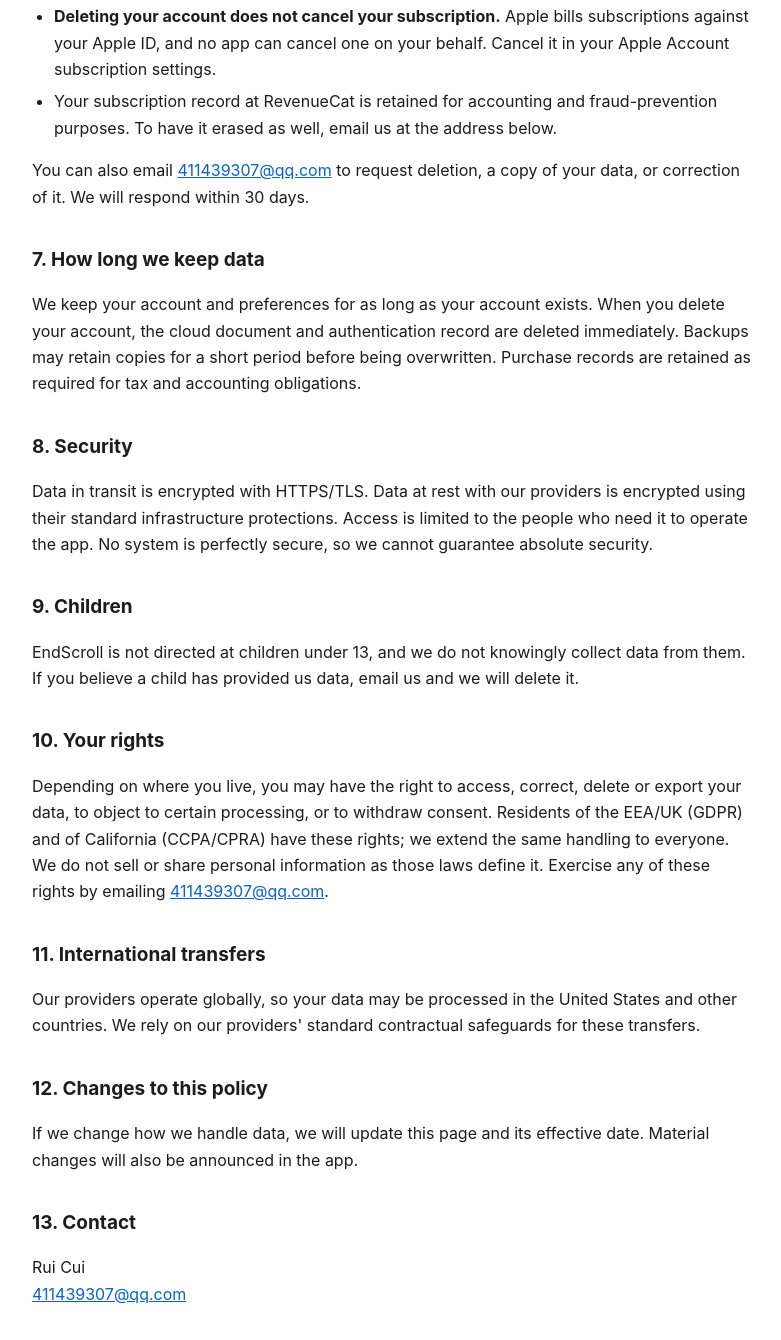
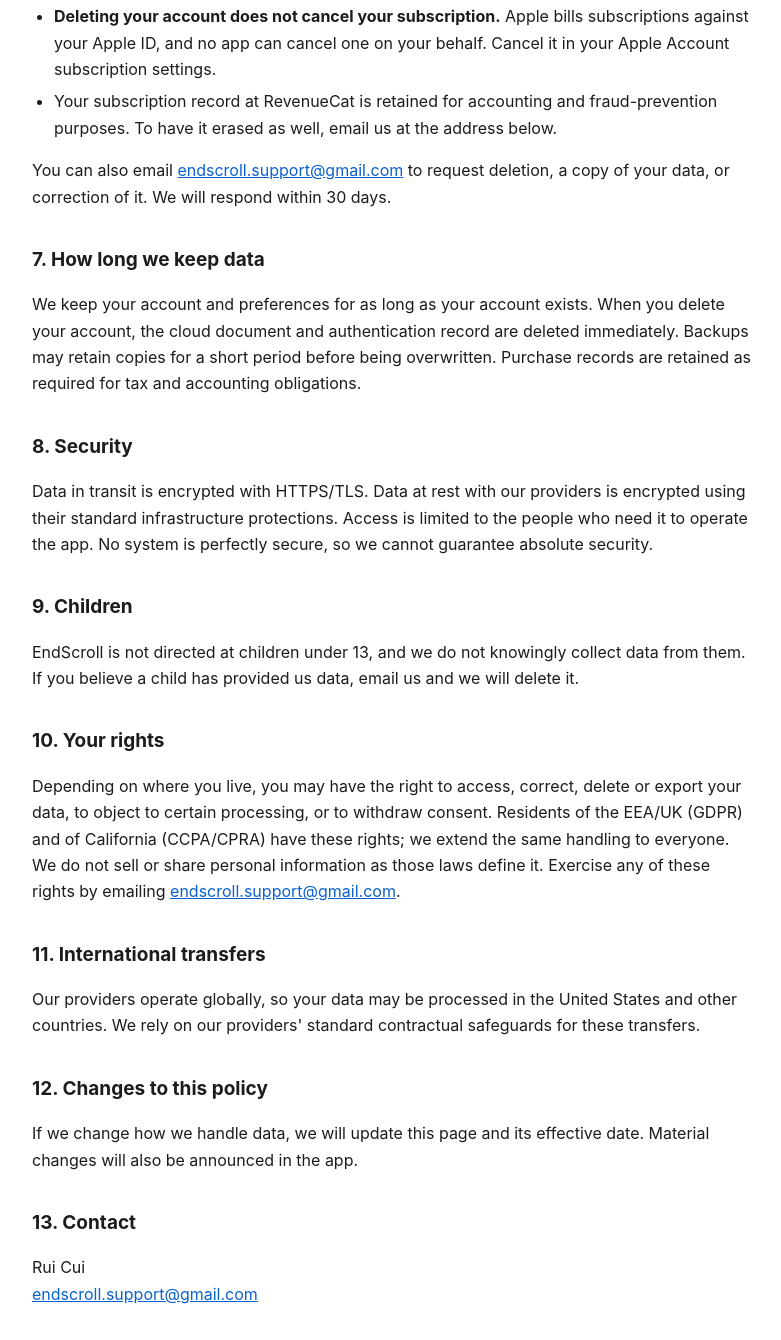
Before and after one commit to PythonEatViper/endscroll-legal, a plain HTML site: page privacy/index.html in a window 1280 px wide. Shown: the part 2140-3480 px from the top of the page, without its empty margins (248-1029 px from the left). Drawn offline with Linux system fonts and the light colour scheme.

Commit message:
Update index.html

```diff
--- a/privacy/index.html
+++ b/privacy/index.html
@@ -154,7 +154,7 @@
 </ul>
 
 <p>
-  You can also email <a href="mailto:411439307@qq.com">411439307@qq.com</a> to
+  You can also email <a href="mailto:endscroll.support@gmail.com">endscroll.support@gmail.com</a> to
   request deletion, a copy of your data, or correction of it. We will respond
   within 30 days.
 </p>
@@ -194,7 +194,7 @@
   Residents of the EEA/UK (GDPR) and of California (CCPA/CPRA) have these rights;
   we extend the same handling to everyone. We do not sell or share personal
   information as those laws define it. Exercise any of these rights by emailing
-  <a href="mailto:411439307@qq.com">411439307@qq.com</a>.
+  <a href="mailto:endscroll.support@gmail.com">endscroll.support@gmail.com</a>.
 </p>
 
 <h2>11. International transfers</h2>
@@ -216,7 +216,7 @@
 
 <p>
   Rui Cui<br>
-  <a href="mailto:411439307@qq.com">411439307@qq.com</a>
+  <a href="mailto:endscroll.support@gmail.com">endscroll.support@gmail.com</a>
 </p>
 
 </body>
```
